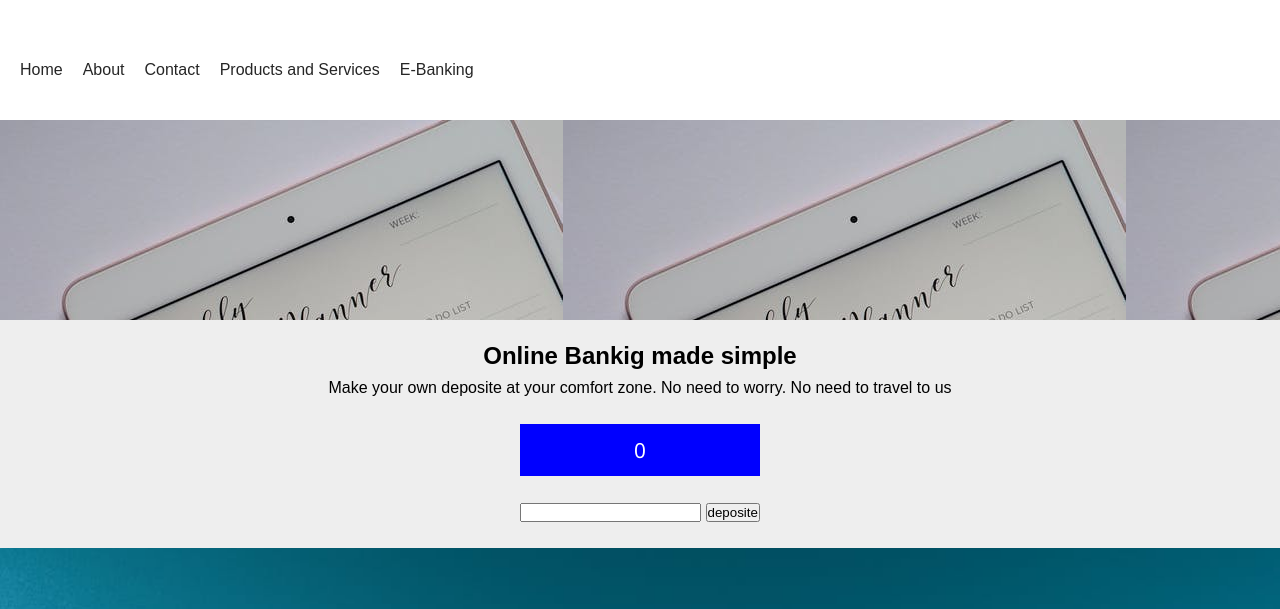
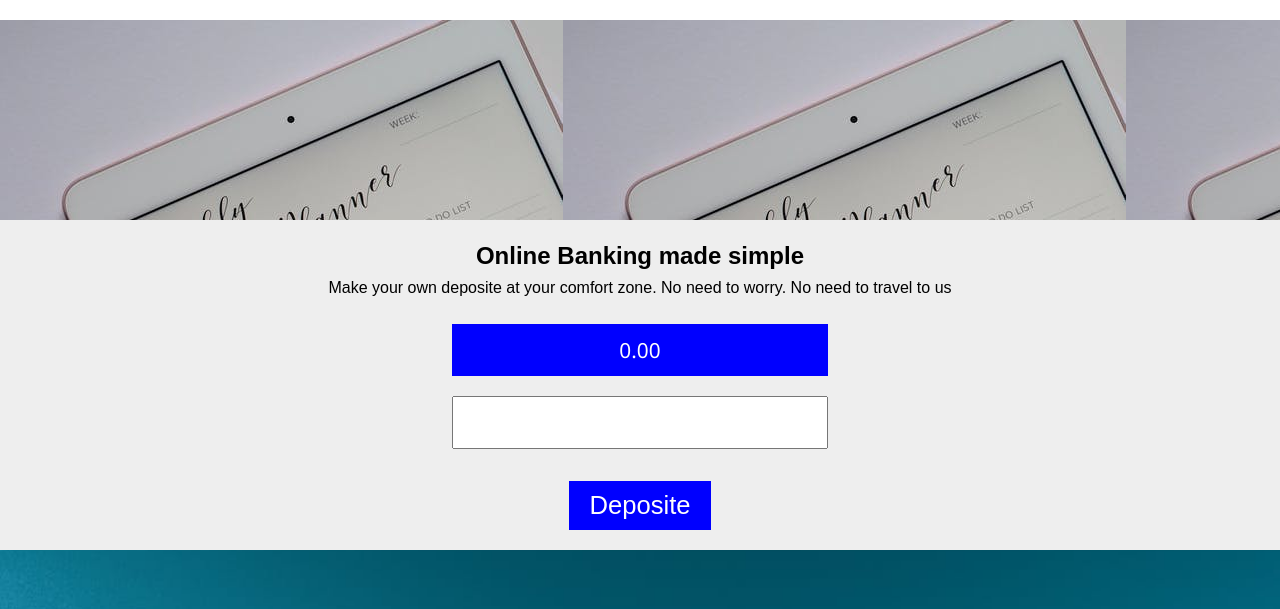
Before and after one commit to Amorob/Banking-Web-Application, a plain HTML site: page ebanking.html in a window 1280 px wide. Shown: the part 115-724 px from the top of the page. Drawn offline with Linux system fonts and the light colour scheme.

Commit message:
Ebanking App Added

```diff
--- a/css/style.css
+++ b/css/style.css
@@ -98,15 +98,15 @@ a:hover {
   border-collapse: collapse;
 }
 /* Mobile Navigatio */
-.menu-mobile {
+/* .menu-mobile {
   display: none;
-}
+} */
 .menu-mobile {
   background-color: #ffffff;
   min-height: 100px;
   width: 100%;
   padding: 10px;
-  display: inline-flex;
+  display: none;
 }
 
 .menu-mobile a {
@@ -272,6 +272,7 @@ a:hover {
   display: flex;
   padding: 20px 0;
 }
+/* E-Banking page */
 .ebanking-page {
   display: flex;
   flex-direction: column;
@@ -290,6 +291,18 @@ a:hover {
   padding: 10px 20px;
   font-family: "Segoe UI", Tahoma, Geneva, Verdana, sans-serif;
   font-size: 1.3rem;
+}
+#deposite-ammount,
+#deposite {
+  padding: 10px 20px;
+  margin: 0;
+  font-size: 1.6rem;
+}
+#deposite {
+  background-color: blue;
+  color: #ffffff;
+
+  border: 0;
 }
 /* Footer */
 .footer {
--- a/ebanking.html
+++ b/ebanking.html
@@ -49,27 +49,29 @@
     <section class="banner"></section>
 
     <section class="ebanking-page container">
-      <h2>Online Bankig made simple</h2>
+      <h2>Online Banking made simple</h2>
       <p>
         Make your own deposite at your comfort zone. No need to worry. No need
         to travel to us
       </p>
-      <form action="">
-        <p id="account-balance">account balance</p>
+      <form>
+        <p id="account-balance">0.00</p>
         <input
           class="form-control"
           type="number"
           name=""
           id="deposite-ammount"
         />
-        <input
+      </form><br>
+      <button
           class="form-control"
           type="submit"
           name=""
-          value="deposite"
           id="deposite"
-        />
-      </form>
+          onclick="getInputValue();"
+        >Deposite</button>
+
+
     </section>
 
     <!-- Covid19 -->
@@ -84,6 +86,7 @@
       </div>
     </section>
 
+  <!-- Footer -->
   <footer class="footer">
     <div class="main-footer">
       <ul>
@@ -96,7 +99,6 @@
         <li><a href="products.html">Products and Services</a></li>
         <li><a href="#">E-Banking</a></li>
       </ul>
-        <ul>
       <ul>
         <li>
           <h3>Giving Back</h3>
--- a/js/main.js
+++ b/js/main.js
@@ -1,21 +1,6 @@
-let balance = document.getElementById("account-balance");
-let amount = document.getElementById("deposite-amount");
-let deposite = document.getElementById("deposite");
-balance.innerHTML = 0;
-
-deposite.addEventListener("click", function () {
-  balance += amount;
-  balance.innerHTML.value = balance;
-
-  //   return balance.innerHTML;
-  //   balance.value += amount;
-  //   balance.innerHTML = balance.value;
-  //   return (balance += amount);
-});
-
-function calculate() {
-  var num1 = document.getElementById("first").value;
-  var num2 = document.getElementById("second").value;
-  var operation = document.getElementById("oper").value;
-  return (balance += amount);
+function getInputValue() {
+  let balance = 0.0;
+  let deposit = document.getElementById("deposite-ammount").value;
+  balance += Number(deposit);
+  document.getElementById("account-balance").innerHTML = balance + ".00";
 }
```
Also changed, not shown: about.html (+1 -2 lines), contact.html (+1 -1 lines), products.html (+1 -1 lines). Lines whose indentation alone changed are shown as unchanged.
